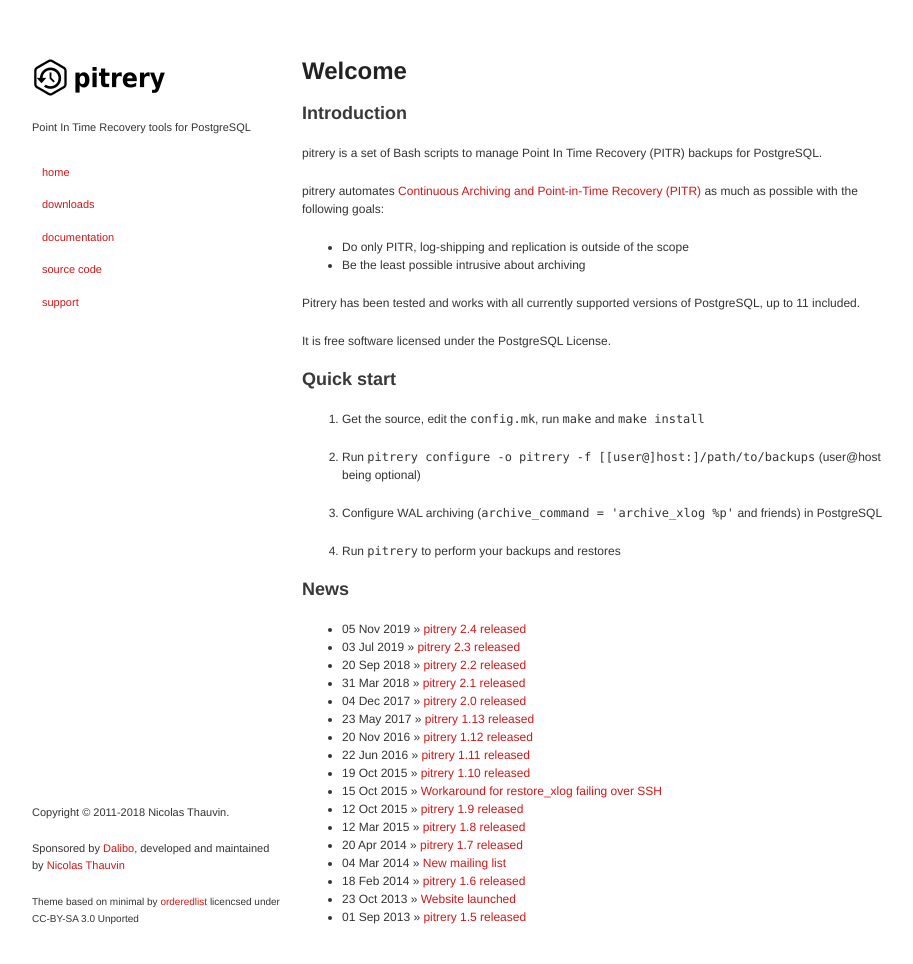
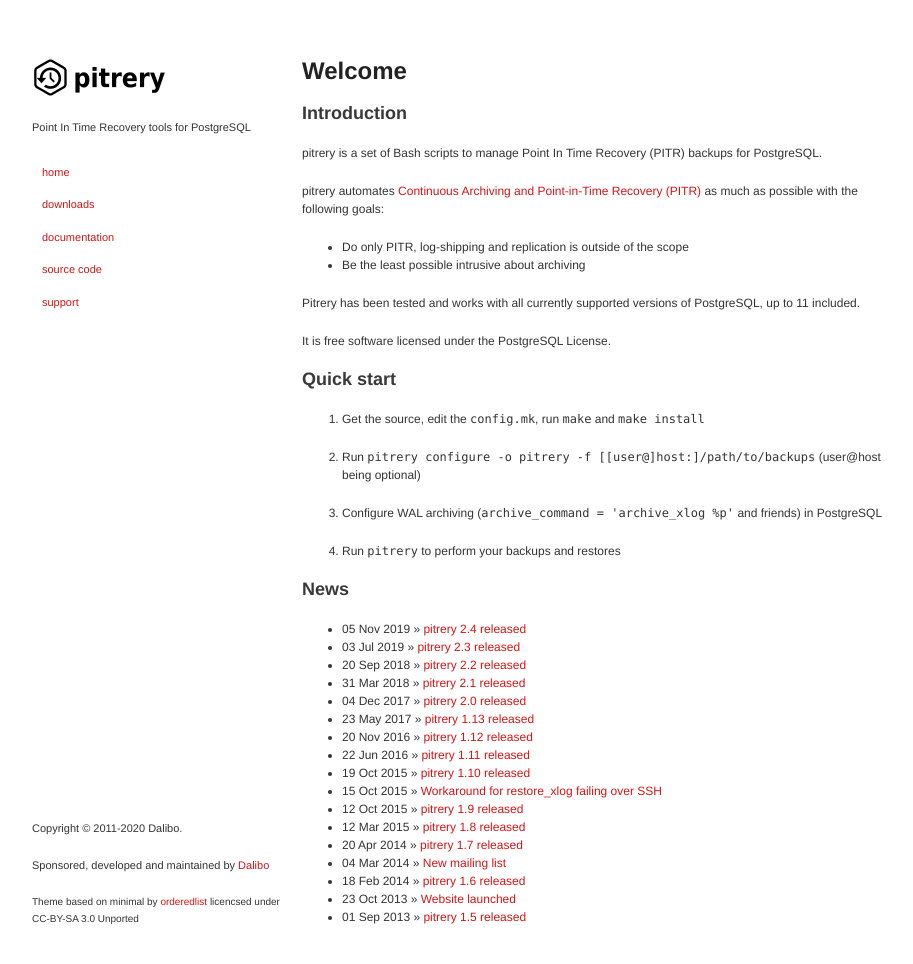
Before and after one commit to dalibo/pitrery, a Jekyll site: the page built from index.md, in a window 1280 px wide and 996 px high. Shown: the top 964 px of the window, without its empty margins (173-1086 px from the left). Built offline with Jekyll 4.4.1, drawn with Linux system fonts in a browser that asks for light colours; nearby versions of some CDN libraries.

Commit message:
update copyright and maintener

```diff
--- a/_layouts/default.html
+++ b/_layouts/default.html
@@ -37,8 +37,8 @@
       </section>
 
       <footer>
-	<p>Copyright &copy; 2011-2018 Nicolas Thauvin.</p>
-	<p>Sponsored by <a href="http://dalibo.com">Dalibo</a>, developed and maintained by <a href="http://orgrim.net/">Nicolas Thauvin</a></p>
+	<p>Copyright &copy; 2011-2020 Dalibo.</p>
+	<p>Sponsored, developed and maintained by <a href="http://dalibo.com">Dalibo</a></p>
 	<p><small>Theme based on minimal by <a href="https://github.com/orderedlist">orderedlist</a> licencsed under CC-BY-SA 3.0 Unported</small></p>
       </footer>
     </div> <!-- /container -->
```
